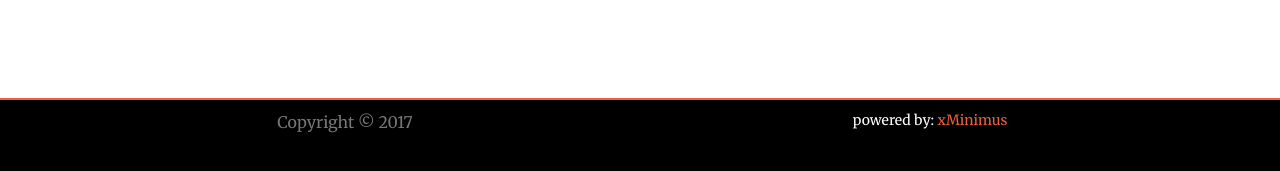
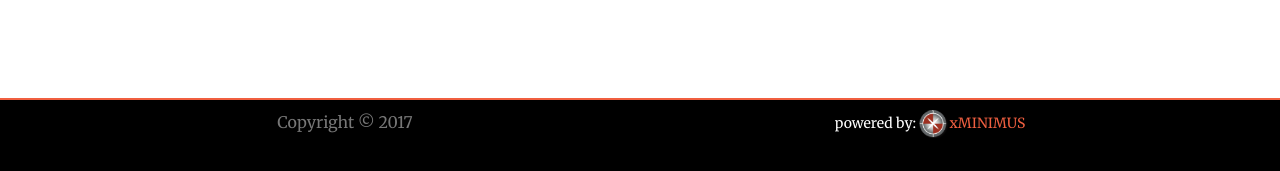
Before and after one commit to garyditsch/TatmanLaw, a Jekyll site: the page built from index.html, in a window 1280 px wide and 900 px high, scrolled down 1956 px. Shown: the part 726-897 px from the top of the window. Built offline with Jekyll 4.4.1, drawn with Linux system fonts in a browser that asks for light colours; the list of posts is cut into pages by our own code.

Commit message:
adding xminimus icon

```diff
--- a/_includes/default-footer.html
+++ b/_includes/default-footer.html
@@ -12,7 +12,8 @@
             <div class="col-md-6">
                 <ul class="list-inline text-center">
                     <li>
-                        powered by: <a href="http://www.xminimus.com">xMinimus</a>
+                        powered by: <a href="http://www.xminimus.com"><img src='img/xminimus_icon.png'>xMINIMUS</a>
+
                     </li>
                 </ul>
             </div>
```
Also changed, not shown: img/xminimus_icon.png (added).
